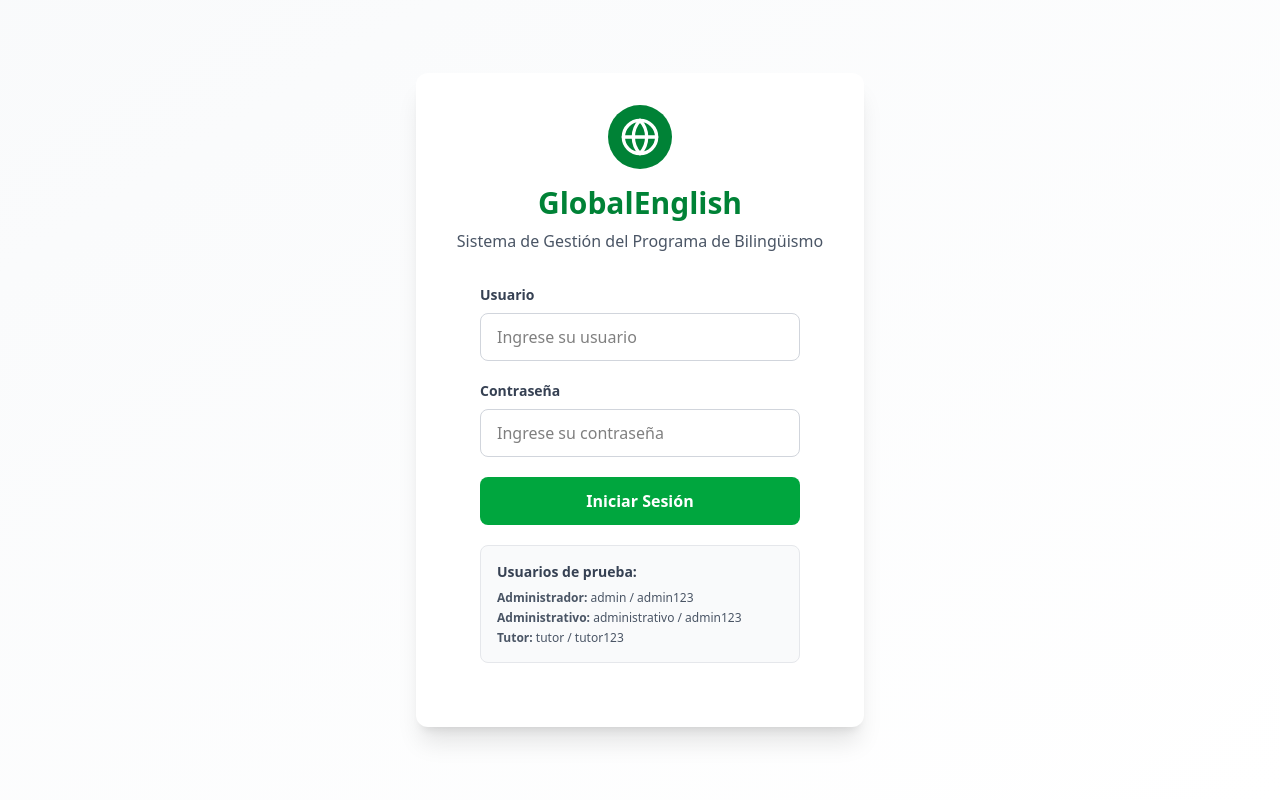
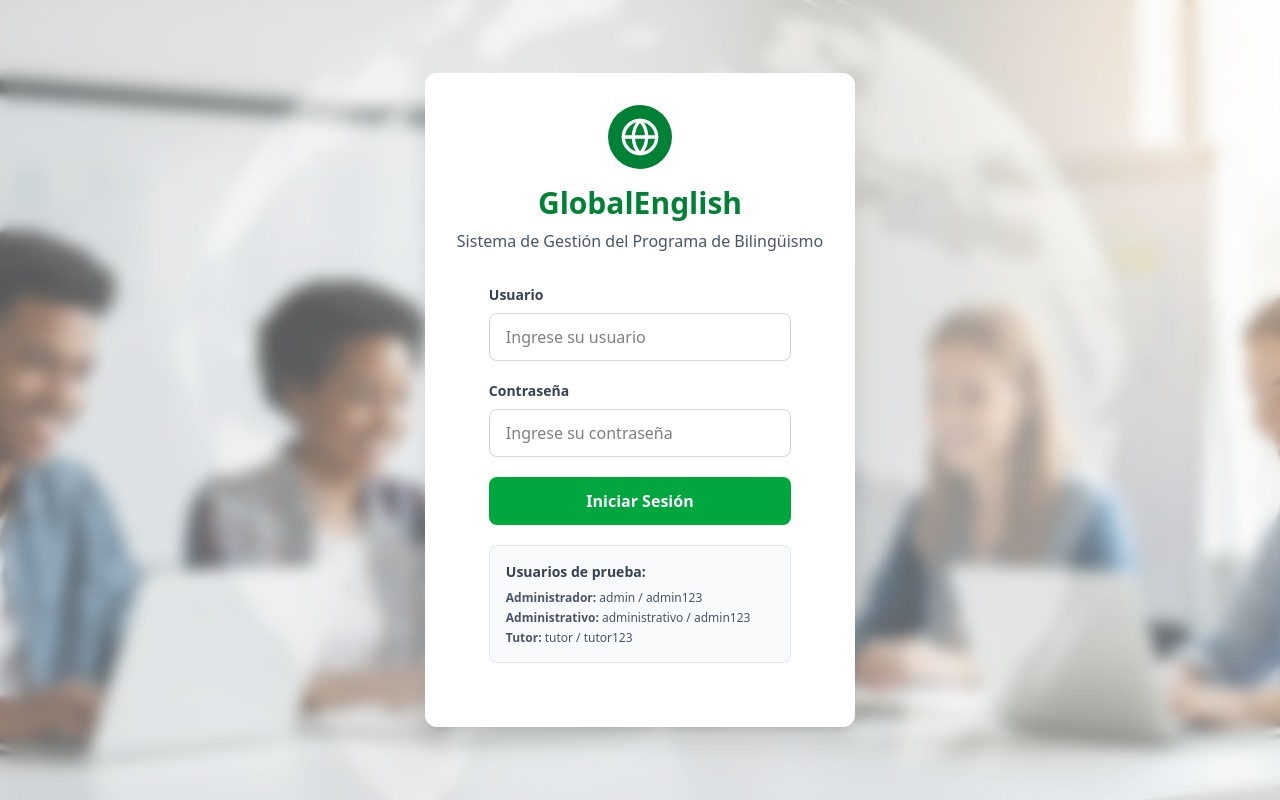
Before and after one commit to dbuninorte-202530-2496-team2/proyecto-final, a React app in the folder frontend/: page / in a window 1280 px wide. Built offline with nearby package versions, Linux system fonts and the light colour scheme; the HTML template or start-up script is replaced by a standard one.

Commit message:
initial commit

```diff
--- a/frontend/src/pages/LoginPage.tsx
+++ b/frontend/src/pages/LoginPage.tsx
@@ -15,8 +15,14 @@ export function LoginPage() {
   }, [isAuthenticated, navigate]);
 
   return (
-    <div className="min-h-screen flex items-center justify-center bg-gradient-to-br from-gray-50 via-primary-50 to-primary-100">
-      <LoginCard onLogin={login} />
+    <div
+      className="min-h-screen flex items-center justify-center bg-cover bg-center relative"
+      style={{ backgroundImage: "url('/images/fondologin.png')" }}
+    >
+      <div className="absolute inset-0 backdrop-blur-sm bg-white/30" />
+      <div className="relative z-10">
+        <LoginCard onLogin={login} />
+      </div>
     </div>
   );
 }
```
Also changed, not shown: frontend/public/images/fondologin.png (added), 1 other file (tests, documents, lock files or other folders).
